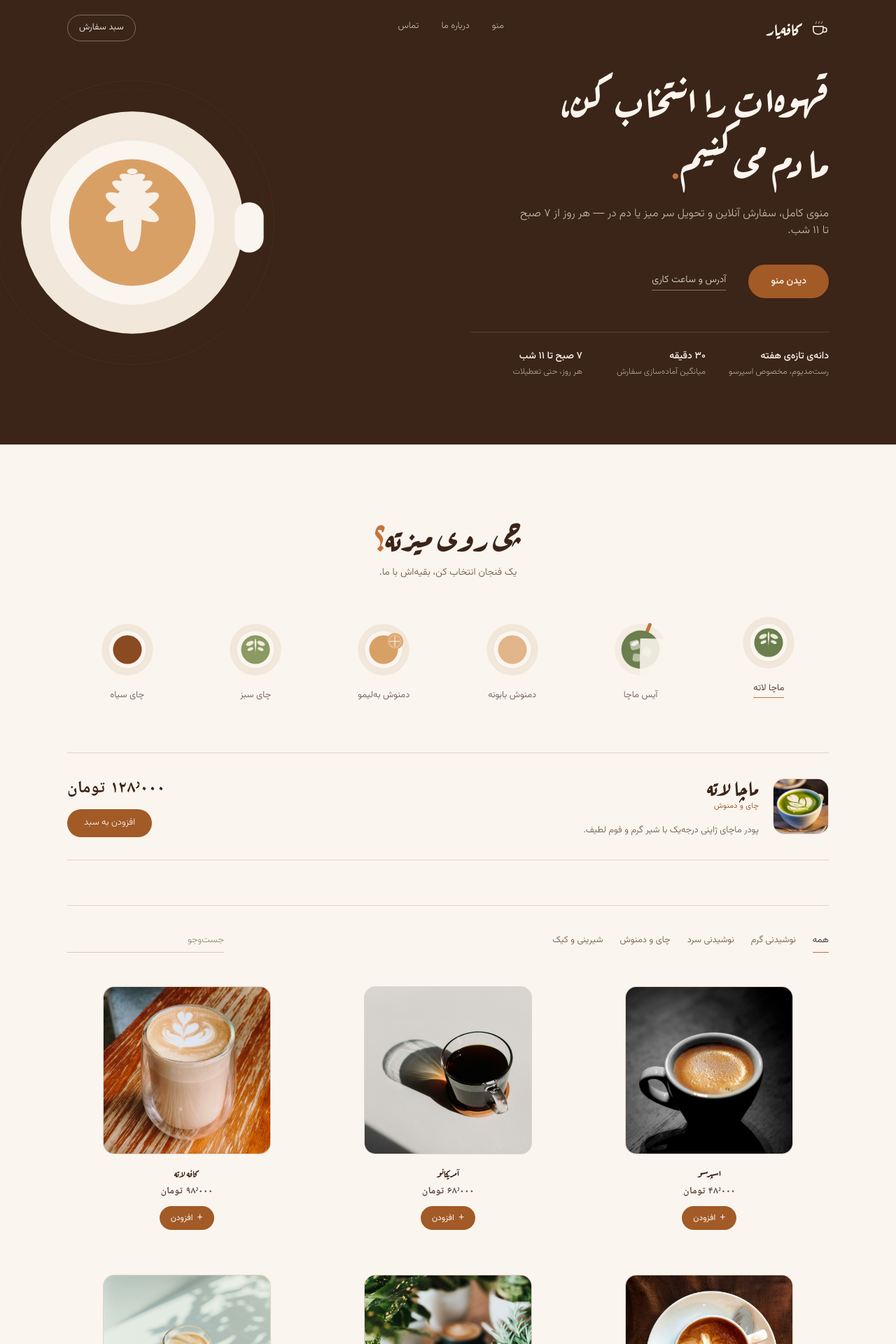
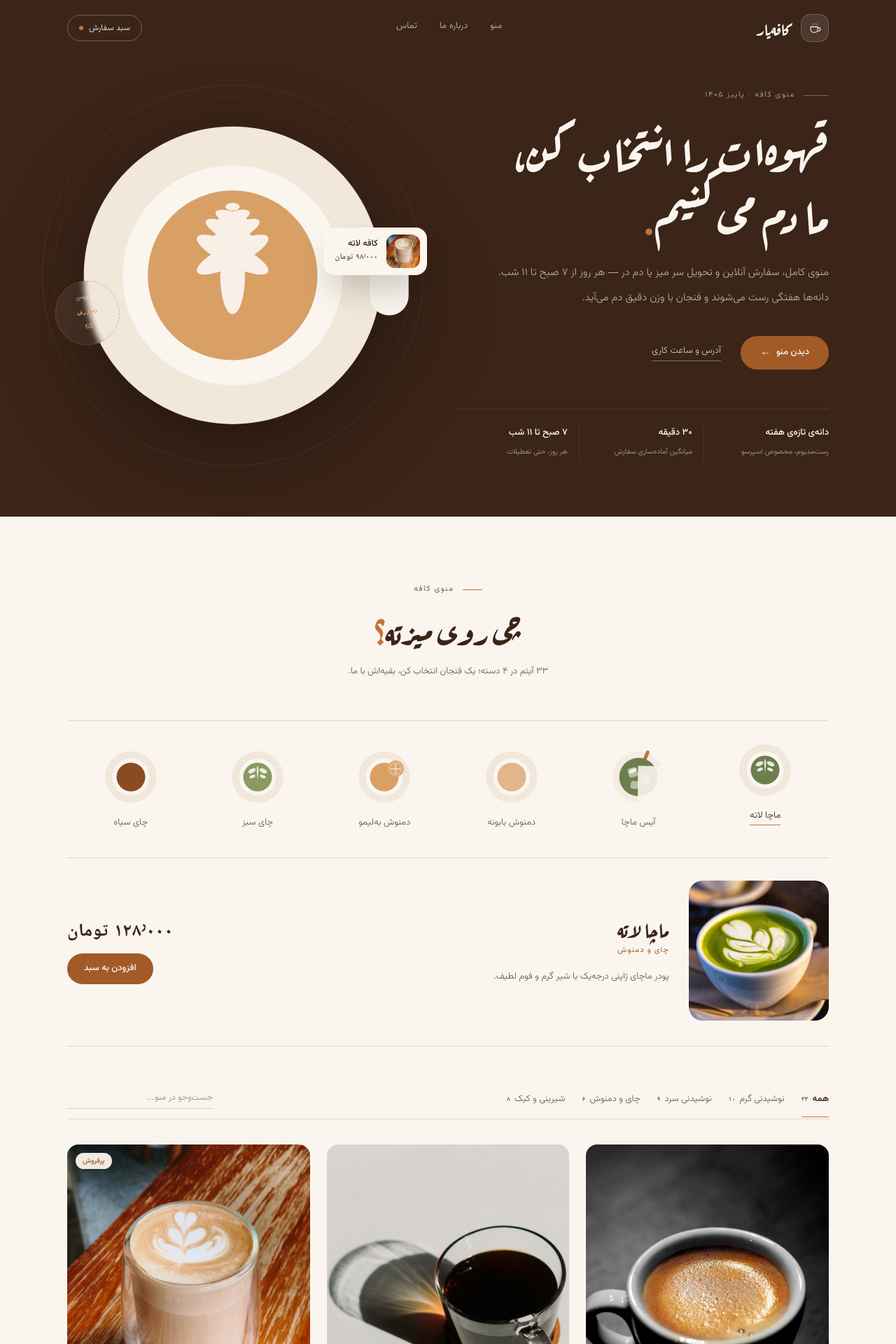
Before and after one commit to hadinmt85/menu-online, a Next.js app: page / in a window 1280 px wide. Shown: the top 1920 px of the page at 70% size. Built offline with nearby package versions, Linux system fonts and the light colour scheme.

Commit message:
feat(ui): refined hero, numbered tabs and larger menu cards

```diff
--- a/components/Header.jsx
+++ b/components/Header.jsx
@@ -4,9 +4,9 @@ import { useCart } from "./CartProvider";
 import { cafe } from "@/lib/menu";
 import { formatNumber } from "@/lib/format";
 
-function CupMark() {
+function CupMark({ className = "h-6 w-6" }) {
   return (
-    <svg viewBox="0 0 48 48" aria-hidden="true" className="h-7 w-7">
+    <svg viewBox="0 0 48 48" aria-hidden="true" className={className}>
       <g fill="none" stroke="currentColor" strokeWidth="2.6" strokeLinecap="round">
         <path d="M10 20h24v9a10 10 0 0 1-10 10h-4A10 10 0 0 1 10 29v-9Z" />
         <path d="M34 23h3.5a5.5 5.5 0 0 1 0 11H34" />
@@ -27,10 +27,12 @@ export default function Header() {
 
   return (
     <header className="absolute inset-x-0 top-0 z-40 text-cream">
-      <div className="mx-auto flex h-16 w-full max-w-6xl items-center justify-between gap-4 px-4 sm:h-20 sm:px-6 lg:px-8">
-        <a href="#top" className="flex items-center gap-2.5 transition-opacity duration-200 hover:opacity-80">
-          <CupMark />
-          <strong className="font-display text-xl leading-none sm:text-2xl">{cafe.name}</strong>
+      <div className="mx-auto flex h-20 w-full max-w-6xl items-center justify-between gap-4 px-4 sm:px-6 lg:px-8">
+        <a href="#top" className="group flex items-center gap-3">
+          <span className="grid h-10 w-10 place-items-center rounded-[14px] border border-cream/20 bg-cream/10 text-cream transition-colors duration-300 group-hover:border-copper/60 group-hover:bg-cream/15">
+            <CupMark className="h-5 w-5" />
+          </span>
+          <strong className="font-display text-2xl leading-none">{cafe.name}</strong>
         </a>
 
         <nav className="hidden items-center gap-8 md:flex" aria-label="ناوبری اصلی">
@@ -47,7 +49,7 @@ export default function Header() {
 
         <button
           type="button"
-          className="relative inline-flex items-center gap-2 rounded-full border border-cream/35 px-4 py-2 text-[13px] font-light text-cream transition-colors duration-200 hover:border-cream hover:bg-cream/5"
+          className="inline-flex items-center gap-2 rounded-full border border-cream/30 px-4 py-2.5 text-xs font-light text-cream transition-colors duration-200 hover:border-cream/60 hover:bg-cream/10"
           onClick={openCart}
           aria-label={
             count > 0
@@ -55,21 +57,18 @@ export default function Header() {
               : "سبد سفارش"
           }
         >
-          <span className="hidden sm:inline">
-            {count > 0 ? (
-              <>
-                <span className="font-price font-bold">{formatNumber(total)}</span>
-                <span className="ms-1 text-cream/60">تومان</span>
-              </>
-            ) : (
-              "سبد سفارش"
-            )}
-          </span>
-          <span className="sm:hidden">سبد</span>
-          {count > 0 && (
-            <span className="grid h-5 min-w-[1.25rem] place-items-center rounded-full bg-copperDeep px-1 text-[10px] font-bold text-cream">
-              {formatNumber(count)}
-            </span>
+          <span>سبد سفارش</span>
+          {count > 0 ? (
+            <>
+              <span aria-hidden="true" className="h-3 w-px bg-cream/25" />
+              <span className="price text-[13px]">{formatNumber(total)}</span>
+              <span className="text-[10px] text-cream/60">تومان</span>
+              <span className="grid h-5 min-w-[1.25rem] place-items-center rounded-full bg-copperDeep px-1 text-[10px] font-bold">
+                {formatNumber(count)}
+              </span>
+            </>
+          ) : (
+            <span aria-hidden="true" className="h-1.5 w-1.5 rounded-full bg-copper" />
           )}
         </button>
       </div>
--- a/components/Hero.jsx
+++ b/components/Hero.jsx
@@ -1,4 +1,6 @@
+import Image from "next/image";
 import { cafe } from "@/lib/menu";
+import { formatPrice } from "@/lib/format";
 
 const highlights = [
   { title: "دانه‌ی تازه‌ی هفته", text: "رست‌مدیوم، مخصوص اسپرسو" },
@@ -39,38 +41,50 @@ function LatteArt({ className = "" }) {
 export default function Hero() {
   return (
     <section id="top" className="relative overflow-hidden bg-espresso text-cream">
-      <div className="mx-auto grid w-full max-w-6xl items-center gap-10 px-4 pb-16 pt-24 sm:px-6 sm:pb-20 lg:grid-cols-[1.02fr_0.98fr] lg:gap-8 lg:px-8 lg:pb-24 lg:pt-24">
+      <div className="mx-auto grid w-full max-w-6xl items-center gap-10 px-4 pb-16 pt-28 sm:px-6 sm:pb-20 lg:grid-cols-[1.02fr_0.98fr] lg:gap-10 lg:px-8 lg:pb-20 lg:pt-32">
         <div className="relative z-10 order-2 lg:order-1">
-          <h1 className="font-display text-[32px] leading-[1.5] sm:text-[42px] lg:text-[58px]">
+          <p className="flex items-center gap-3 text-[11px] tracking-[0.14em] text-cream/55">
+            <span aria-hidden="true" className="block h-px w-9 bg-copper/70" />
+            منوی کافه · پاییز ۱۴۰۵
+          </p>
+
+          <h1 className="mt-6 font-display text-[38px] leading-[1.32] sm:text-[52px] lg:text-[68px]">
             قهوه‌ات را انتخاب کن،
             <br />
             ما دم می‌کنیم<span className="text-copper">.</span>
           </h1>
 
-          <p className="mt-6 max-w-md text-[15px] font-light leading-9 text-cream/70 sm:text-base">
+          <p className="mt-6 max-w-lg text-[15px] font-light leading-9 text-cream/65">
             منوی کامل، سفارش آنلاین و تحویل سر میز یا دم در — هر روز از ۷ صبح تا ۱۱ شب.
+            دانه‌ها هفتگی رست می‌شوند و فنجان با وزن دقیق دم می‌آید.
           </p>
 
-          <div className="mt-9 flex flex-col items-start gap-5 sm:flex-row sm:items-center sm:gap-8">
+          <div className="mt-9 flex flex-wrap items-center gap-x-7 gap-y-4">
             <a
               href="#menu"
-              className="rounded-full bg-copperDeep px-8 py-3.5 text-sm font-medium text-cream transition-colors duration-200 hover:bg-mocha"
+              className="inline-flex items-center gap-2 rounded-full bg-copperDeep px-7 py-3.5 text-[13px] font-medium text-cream transition-all duration-300 hover:-translate-y-0.5 hover:bg-mocha"
             >
               دیدن منو
+              <span aria-hidden="true" className="text-[15px] leading-none">
+                ←
+              </span>
             </a>
             <a
               href="#contact"
-              className="border-b border-cream/40 pb-1 text-sm font-light text-cream/85 transition-colors duration-200 hover:border-cream hover:text-cream"
+              className="border-b border-cream/35 pb-1 text-[13px] font-light text-cream/80 transition-colors duration-200 hover:border-cream hover:text-cream"
             >
               آدرس و ساعت کاری
             </a>
           </div>
 
-          <dl className="mt-12 grid max-w-lg grid-cols-3 gap-4 border-t border-cream/15 pt-6">
+          <dl className="mt-14 grid grid-cols-3 border-t border-cream/10 pt-6">
             {highlights.map((item) => (
-              <div key={item.title}>
-                <dt className="text-[13px] font-medium text-cream sm:text-sm">{item.title}</dt>
-                <dd className="mt-1 text-[11px] font-light leading-6 text-cream/60 sm:text-xs">
+              <div
+                key={item.title}
+                className="border-s border-cream/10 ps-4 first:border-s-0 first:ps-0"
+              >
+                <dt className="text-[13px] font-medium text-cream">{item.title}</dt>
+                <dd className="mt-1.5 text-[10.5px] font-light leading-6 text-cream/60">
                   {item.text}
                 </dd>
               </div>
@@ -79,8 +93,30 @@ export default function Hero() {
         </div>
 
         <div className="relative order-1 lg:order-2">
-          <div className="lg:pointer-events-none lg:absolute lg:inset-y-0 lg:end-[-22%] lg:flex lg:w-[80%] lg:items-center">
-            <LatteArt className="mx-auto w-[74%] max-w-[380px] animate-cup-drop sm:max-w-[440px] lg:w-full lg:max-w-none" />
+          <div className="relative grid place-items-center lg:absolute lg:inset-y-0 lg:end-[-8%] lg:w-[108%]">
+            <LatteArt className="w-[74%] max-w-[380px] animate-cup-drop drop-shadow-[0_40px_60px_rgba(0,0,0,0.35)] sm:max-w-[440px] lg:w-full lg:max-w-none" />
+
+            <div className="absolute bottom-0 start-2 flex items-center gap-3 rounded-2xl bg-cream p-2.5 pe-4 text-espresso shadow-2xl sm:start-6 lg:start-0">
+              <div className="relative h-12 w-12 shrink-0 overflow-hidden rounded-xl">
+                <Image src="/images/latte.jpg" alt="" fill sizes="48px" className="object-cover" />
+              </div>
+              <div className="leading-tight">
+                <strong className="block text-[12.5px] font-medium">کافه لاته</strong>
+                <span className="price text-[11.5px] text-muted">{formatPrice(98000)}</span>
+              </div>
+            </div>
+
+            <div
+              aria-hidden="true"
+              className="absolute end-2 top-2 hidden h-[92px] w-[92px] rotate-[-8deg] place-content-center rounded-full border border-dashed border-copper/55 bg-cream/[0.06] text-center backdrop-blur-sm sm:grid lg:end-6"
+            >
+              <span className="text-[9.5px] text-cream/60">از ۱۳۹۴</span>
+              <strong className="font-display text-[11px] leading-5 text-amber">
+                دم‌آوری
+                <br />
+                تازه
+              </strong>
+            </div>
           </div>
         </div>
       </div>
--- a/components/MenuBrowser.jsx
+++ b/components/MenuBrowser.jsx
@@ -16,36 +16,40 @@ function Stepper({ qty, onAdd, onDec, onInc, name }) {
     return (
       <button
         type="button"
-        className="inline-flex items-center gap-1.5 rounded-full bg-copperDeep px-4 py-2 text-[12px] font-normal text-cream transition-colors duration-200 hover:bg-mocha active:bg-espresso"
+        className="inline-flex w-full items-center justify-center gap-2 rounded-full bg-copperDeep px-4 py-2.5 text-[12px] font-medium text-cream transition-colors duration-200 hover:bg-mocha active:bg-espresso"
         onClick={onAdd}
         aria-label={`افزودن ${name} به سبد`}
       >
         <span aria-hidden="true" className="text-[14px] leading-none">
           +
         </span>
-        افزودن
+        افزودن به سبد
       </button>
     );
   }
 
   return (
-    <div className="flex items-center gap-2" role="group" aria-label={`تعداد ${name}`}>
+    <div
+      className="flex w-full items-center justify-between rounded-full border border-espresso/20 bg-cream px-1.5 py-1.5"
+      role="group"
+      aria-label={`تعداد ${name}`}
+    >
       <button
         type="button"
         onClick={onDec}
         aria-label={`کم کردن ${name}`}
-        className="grid h-6 w-6 place-items-center rounded-full border border-espresso/25 text-[13px] leading-none text-espresso transition-colors duration-200 hover:border-espresso hover:bg-plate"
+        className="grid h-7 w-7 place-items-center rounded-full text-[14px] leading-none text-espresso transition-colors duration-200 hover:bg-plate"
       >
         −
       </button>
-      <span aria-live="polite" className="min-w-4 text-center text-[12px] font-medium tabular-nums">
+      <span aria-live="polite" className="text-[12px] font-medium tabular-nums">
         {formatNumber(qty)}
       </span>
       <button
         type="button"
         onClick={onInc}
         aria-label={`زیاد کردن ${name}`}
-        className="grid h-6 w-6 place-items-center rounded-full border border-espresso/25 text-[13px] leading-none text-espresso transition-colors duration-200 hover:border-espresso hover:bg-plate"
+        className="grid h-7 w-7 place-items-center rounded-full text-[14px] leading-none text-espresso transition-colors duration-200 hover:bg-plate"
       >
         +
       </button>
@@ -55,21 +59,46 @@ function Stepper({ qty, onAdd, onDec, onInc, name }) {
 
 function ProductCard({ item, qty, add, increment, decrement }) {
   return (
-    <article className="flex flex-col items-center text-center">
-      <div className="cup-cell w-full max-w-[152px] sm:max-w-[210px] lg:max-w-[240px]">
-        <div className="relative aspect-square w-full overflow-hidden rounded-2xl border border-espresso/10 bg-plate">
+    <article className="group flex flex-col">
+      <div className="relative aspect-[4/5] overflow-hidden rounded-2xl bg-plate">
         <Image
           src={`/images/${item.image}.jpg`}
           alt={item.name}
           fill
-            sizes="(max-width: 640px) 44vw, (max-width: 1024px) 30vw, 240px"
-            className="object-cover"
+          sizes="(max-width: 640px) 92vw, (max-width: 1024px) 45vw, 360px"
+          className="object-cover transition-transform duration-700 ease-smooth group-hover:scale-[1.045]"
         />
+        {item.tags.length > 0 && (
+          <div className="absolute end-3 top-3 flex flex-col items-end gap-1.5">
+            {item.tags.map((tag) => (
+              <span
+                key={tag}
+                className="rounded-full bg-cream/95 px-2.5 py-1 text-[10px] font-medium text-copperDeep shadow-sm"
+              >
+                {tag}
+              </span>
+            ))}
           </div>
+        )}
       </div>
-      <h3 className="mt-4 text-[14px] font-medium text-espresso">{item.name}</h3>
-      <span className="price mt-1 text-[14px] text-espresso/80">{formatPrice(item.price)}</span>
-      <div className="mt-3">
+
+      <div className="flex flex-1 flex-col pt-4">
+        <div className="flex items-baseline gap-2.5">
+          <h3 className="whitespace-nowrap font-display text-[17px] leading-7 text-espresso">
+            {item.name}
+          </h3>
+          <span aria-hidden="true" className="mb-1 flex-1 border-b border-dotted border-espresso/25" />
+          <span className="price whitespace-nowrap text-[13.5px] text-espresso">
+            {formatPrice(item.price)}
+          </span>
+        </div>
+
+        <p className="mt-1.5 text-[11px] font-light text-muted">
+          {categoryLabel(item.category)}
+          {item.tags.length > 0 ? ` · ${item.tags[0]}` : ""}
+        </p>
+
+        <div className="mt-auto pt-4">
           <Stepper
             qty={qty}
             name={item.name}
@@ -77,6 +106,7 @@ function ProductCard({ item, qty, add, increment, decrement }) {
             onInc={() => increment(item.id)}
             onDec={() => decrement(item.id)}
           />
+        </div>
       </div>
     </article>
   );
@@ -100,22 +130,28 @@ export default function MenuBrowser() {
   const signature = signatureIds.map(getItem).filter(Boolean);
 
   return (
-    <section id="menu" className="relative bg-cream pb-16 pt-16 sm:pb-20 sm:pt-24" aria-labelledby="menu-title">
+    <section id="menu" className="relative bg-cream pb-16 pt-20 sm:pb-20 sm:pt-24" aria-labelledby="menu-title">
       <div className="mx-auto w-full max-w-6xl px-4 sm:px-6 lg:px-8">
-        <div className="text-center">
+        <div className="mx-auto max-w-xl text-center">
+          <p className="flex items-center justify-center gap-3 text-[11px] tracking-[0.14em] text-muted">
+            <span aria-hidden="true" className="block h-px w-7 bg-copper" />
+            منوی کافه
+          </p>
           <h2
             id="menu-title"
-            className="font-display text-[34px] leading-[1.5] text-espresso sm:text-[46px]"
+            className="mt-4 font-display text-[34px] leading-[1.45] text-espresso sm:text-[46px]"
           >
             چی روی میزته<span className="text-copper">؟</span>
           </h2>
-          <p className="mt-2 text-[13px] font-light text-muted sm:text-sm">
-            یک فنجان انتخاب کن، بقیه‌اش با ما.
+          <p className="mt-3 text-[13px] font-light leading-7 text-muted">
+            {formatNumber(menuItems.length)} آیتم در {formatNumber(categories.length)} دسته؛ یک فنجان
+            انتخاب کن، بقیه‌اش با ما.
           </p>
         </div>
 
-        <div className="sig mt-10 sm:mt-14">
-          <div className="grid grid-cols-3 gap-y-9 sm:grid-cols-6 sm:gap-x-3">
+        {/* فنجان‌های امضا */}
+        <div className="sig mt-12 border-y border-espresso/15 py-9 sm:mt-14">
+          <div className="grid grid-cols-3 gap-y-8 sm:grid-cols-6">
             {signature.map((item) => (
               <label
                 key={item.id}
@@ -135,44 +171,44 @@ export default function MenuBrowser() {
                 </span>
               </label>
             ))}
+          </div>
 
           {signature.map((item) => (
             <div
               key={item.id}
               data-cup={item.id}
-                className="sig-panel col-span-3 mt-6 grid-cols-1 items-center gap-6 border-y border-espresso/15 py-7 sm:col-span-6 sm:mt-8 sm:grid-cols-[1fr_auto] sm:gap-10"
+              className="sig-panel mt-9 grid-cols-1 items-center gap-5 border-t border-espresso/15 pt-8 sm:grid-cols-[200px_1fr_auto] sm:gap-7"
             >
-                <div className="flex items-center gap-4 sm:gap-5">
-                  <div className="relative h-16 w-16 shrink-0 overflow-hidden rounded-2xl border border-espresso/10 sm:h-20 sm:w-20">
+              <div className="w-40 sm:w-full">
+                <div className="relative aspect-square overflow-hidden rounded-[20px] bg-plate">
                   <Image
                     src={`/images/${item.image}.jpg`}
                     alt={item.name}
                     fill
-                      sizes="80px"
+                    sizes="200px"
                     className="object-cover"
                   />
                 </div>
+              </div>
+
               <div>
-                    <h3 className="font-display text-2xl leading-snug text-espresso sm:text-3xl">
+                <h3 className="font-display text-2xl leading-snug text-espresso sm:text-[30px]">
                   {item.name}
                 </h3>
-                    <p className="mt-1 text-[11px] font-light tracking-wide text-mocha">
+                <p className="mt-1 text-[11px] tracking-[0.1em] text-copperDeep">
                   {categoryLabel(item.category)}
                 </p>
-                    <p className="mt-3 max-w-lg text-[13px] font-light leading-7 text-muted">
+                <p className="mt-3 max-w-xl text-[13px] font-light leading-8 text-muted">
                   {item.desc}
                 </p>
               </div>
-                </div>
 
-                <div className="flex items-end justify-between gap-6 sm:flex-col sm:items-end sm:gap-4">
-                  <span className="price text-xl text-espresso sm:text-2xl">
-                    {formatPrice(item.price)}
-                  </span>
+              <div className="flex items-end justify-between gap-5 sm:flex-col sm:items-end sm:gap-3.5">
+                <span className="price text-[26px] text-espresso">{formatPrice(item.price)}</span>
                 <button
                   type="button"
                   onClick={() => add(item.id)}
-                    className="rounded-full bg-copperDeep px-6 py-2.5 text-[13px] font-light text-cream transition-colors duration-200 hover:bg-mocha"
+                  className="rounded-full bg-copperDeep px-6 py-3 text-[13px] font-medium text-cream transition-colors duration-200 hover:bg-mocha"
                 >
                   افزودن به سبد
                 </button>
@@ -181,44 +217,53 @@ export default function MenuBrowser() {
           ))}
         </div>
       </div>
-      </div>
 
       <div className="mx-auto mt-14 w-full max-w-6xl px-4 sm:mt-16 sm:px-6 lg:px-8">
-        <div className="border-t border-espresso/15 pt-10">
-          <div className="flex flex-wrap items-center justify-between gap-x-8 gap-y-5">
-            <div className="no-scrollbar flex gap-6 overflow-x-auto" role="tablist" aria-label="دسته‌بندی منو">
-              {tabs.map((tab) => (
+        <div className="flex flex-wrap items-center justify-between gap-x-8 gap-y-5 border-b border-espresso/15 pb-3.5">
+          <div className="no-scrollbar -mb-3.5 flex gap-6 overflow-x-auto" role="tablist" aria-label="دسته‌بندی منو">
+            {tabs.map((tab) => {
+              const isActive = active === tab.id;
+              const tabCount =
+                tab.id === "all"
+                  ? menuItems.length
+                  : menuItems.filter((item) => item.category === tab.id).length;
+
+              return (
                 <button
                   key={tab.id}
                   type="button"
                   role="tab"
-                  aria-selected={active === tab.id}
-                  className={`shrink-0 border-b pb-1.5 text-[13px] font-light transition-colors duration-200 ${
-                    active === tab.id
-                      ? "border-copper text-espresso"
-                      : "border-transparent text-muted hover:text-espresso"
+                  aria-selected={isActive}
+                  className={`inline-flex shrink-0 items-baseline gap-1.5 border-b pb-3.5 text-[13px] transition-colors duration-200 ${
+                    isActive
+                      ? "border-copper font-medium text-espresso"
+                      : "border-transparent font-light text-muted hover:text-espresso"
                   }`}
                   onClick={() => setActive(tab.id)}
                 >
                   {tab.label}
+                  <span aria-hidden="true" className="price text-[10px] text-muted">
+                    {formatNumber(tabCount)}
+                  </span>
                 </button>
-              ))}
+              );
+            })}
           </div>
 
-            <label className="flex w-full items-center border-b border-espresso/20 pb-1.5 sm:w-56">
+          <label className="flex w-full items-center gap-2 border-b border-espresso/20 pb-1.5 sm:w-52">
             <input
               type="search"
               value={query}
               onChange={(event) => setQuery(event.target.value)}
-                placeholder="جست‌وجو"
+              placeholder="جست‌وجو در منو…"
               aria-label="جست‌وجو در منو"
-                className="w-full bg-transparent text-[13px] font-light text-ink outline-none placeholder:text-muted/70"
+              className="w-full bg-transparent text-[12.5px] font-light text-ink outline-none placeholder:text-muted/70"
             />
           </label>
         </div>
 
         {filtered.length > 0 ? (
-            <div className="mt-12 grid grid-cols-2 gap-x-5 gap-y-12 sm:grid-cols-3 sm:gap-x-8 sm:gap-y-16">
+          <div className="mt-9 grid grid-cols-1 gap-x-6 gap-y-10 sm:grid-cols-2 lg:grid-cols-3">
             {filtered.map((item) => (
               <ProductCard
                 key={item.id}
@@ -240,7 +285,6 @@ export default function MenuBrowser() {
           همه‌ی قیمت‌ها به تومان است و ۹٪ مالیات بر ارزش افزوده در فاکتور محاسبه می‌شود.
         </p>
       </div>
-      </div>
     </section>
   );
 }
```
Lines whose indentation alone changed are shown as unchanged.
